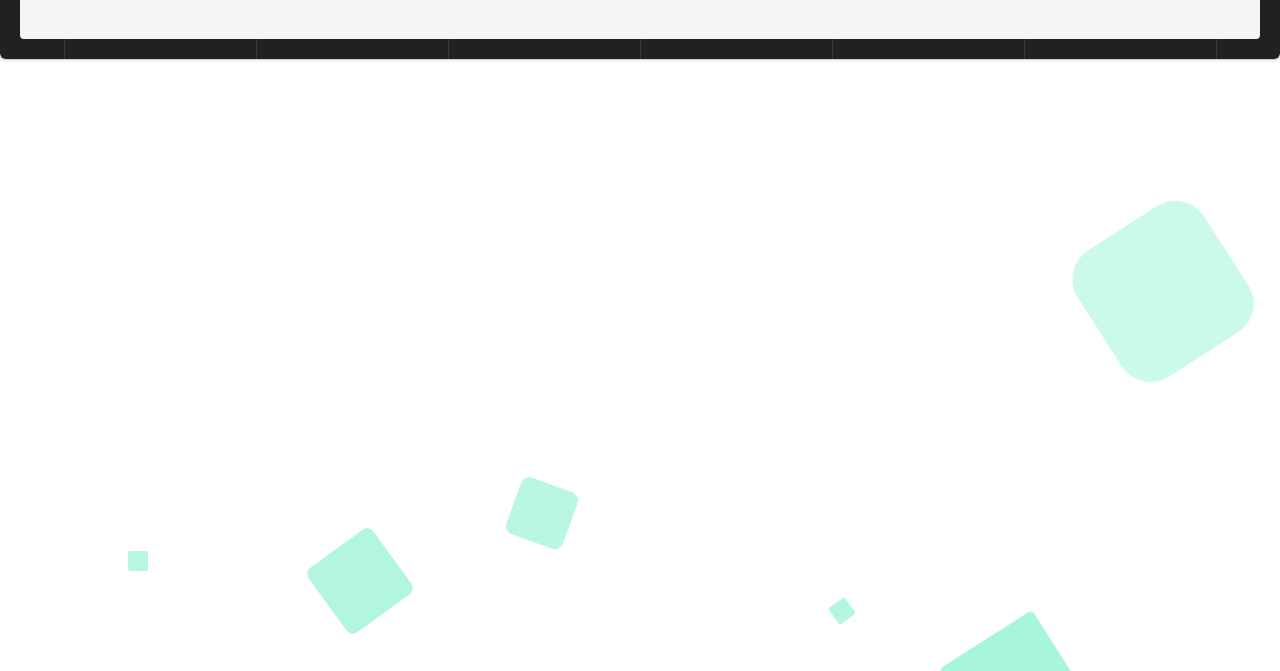
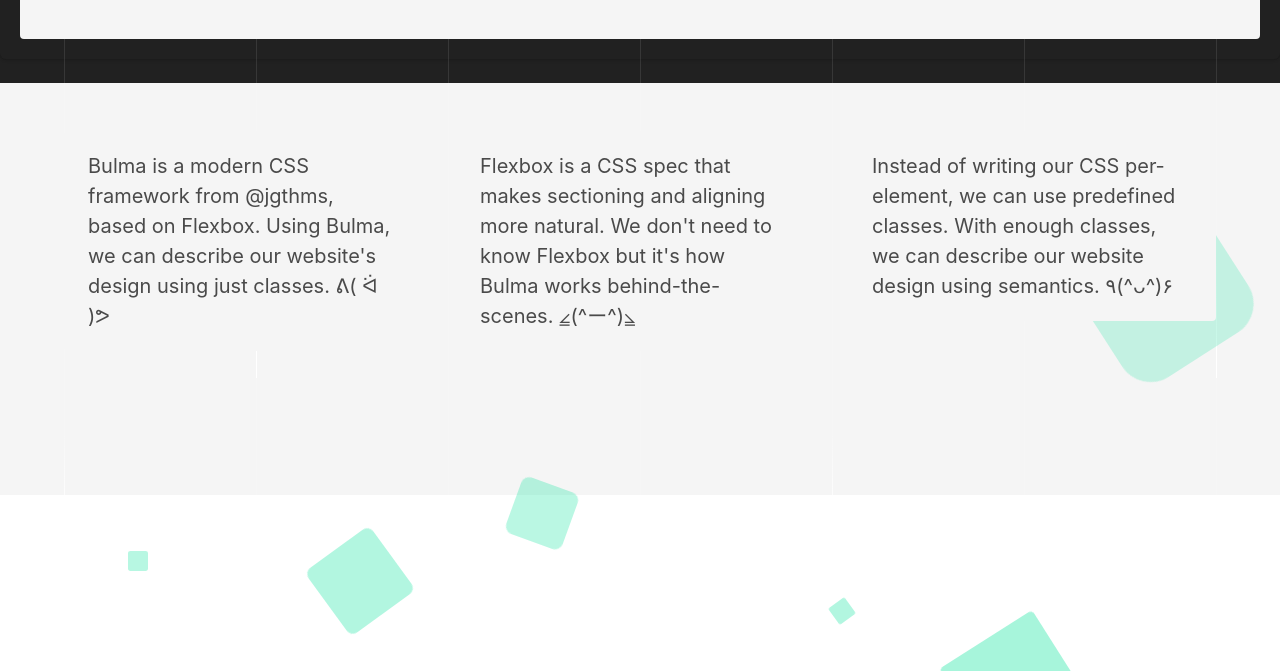
Before and after one commit to lscherub/loveleen, a plain HTML site: page index.html in a window 1280 px wide. Shown: the part 129-800 px from the top of the page. Drawn offline with nearby package versions, Linux system fonts and the light colour scheme.

Commit message:
Some Adjustments

```diff
--- a/index.html
+++ b/index.html
@@ -24,7 +24,7 @@
         }
     </style>
     <script src="js/javascript.js"></script>
-    <body>
+    <body style="background-color: #212121;">
         <!-- .hero -->
 		<section class="hero box area">
             <!-- Animation behind header -->
@@ -101,11 +101,39 @@
 			</div>
 		</section>
 		<!-- /.hero -->
-        <section class="section">
+
+        <section class="hero-body has-background-light">
             <div class="container">
+				<div class="columns">
+					<div class="column">
+						<div class="notification">
+							<p class="is-size-5">
+								Bulma is a modern CSS framework from @jgthms, based on Flexbox.
+								Using Bulma, we can describe our website's design using just classes. ᕕ( ᐛ )ᕗ
+							</p>
+						</div>
+					</div>
+					<div class="column">
+						<div class="notification">
+							<p class="is-size-5">
+								Flexbox is a CSS spec that makes sectioning and aligning more natural.
+								We don't need to know Flexbox but it's how Bulma works behind-the-scenes. ⦤(^ー^)⦥
+							</p>
+						</div>
+					</div>
+					<div class="column">
+						<div class="notification">
+							<p class="is-size-5">
+								Instead of writing our CSS per-element, we can use predefined classes.
+								With enough classes, we can describe our website design using semantics. ٩(^ᴗ^)۶
+							</p>
+						</div>
+					</div>
+				</div>
+			</div>
+        </section>
+        <section class="section has-background-light">
 
-                <!-- ... -->
-            </div>
         </section>
     </body>
 </html>
--- a/styles/styles.css
+++ b/styles/styles.css
@@ -1,5 +1,5 @@
 .area{
-    background: #212121;
+    background-color: #212121;
 }
 
 .circlese{
```
